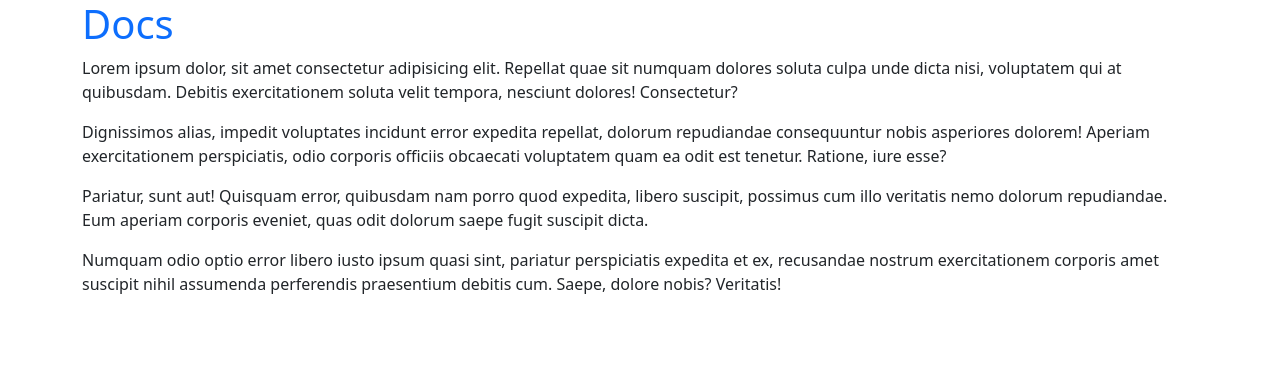
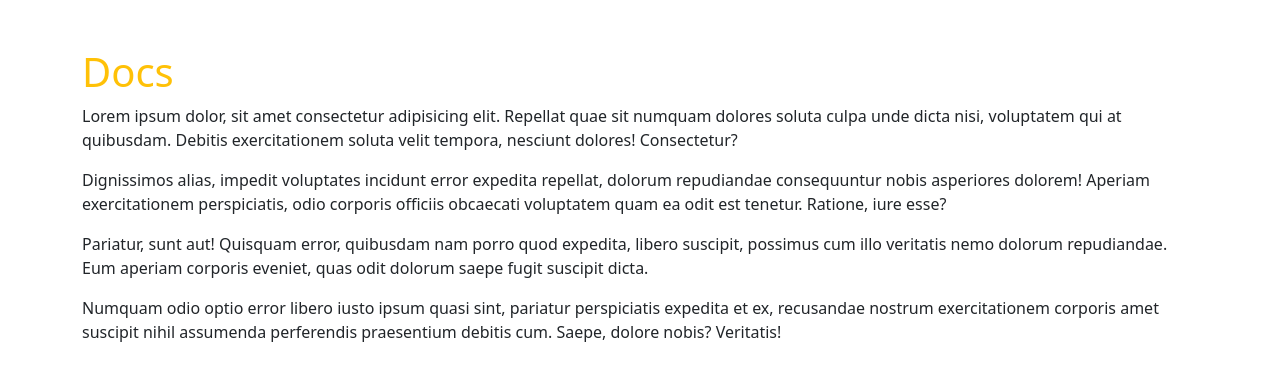
Before and after one commit to planetoftheweb/pub-test, a plain HTML site: page docs/index.html in a window 1280 px wide. Drawn offline with nearby package versions, Linux system fonts and the light colour scheme.

Commit message:
Update index.html

```diff
--- a/docs/index.html
+++ b/docs/index.html
@@ -9,7 +9,7 @@
 </head>
 <body>
     <main class="container">
-        <h1 class="text-primary">Docs</h1>
+        <h1 class="text-warning mt-5">Docs</h1>
         <p>Lorem ipsum dolor, sit amet consectetur adipisicing elit. Repellat quae sit numquam dolores soluta culpa unde dicta nisi, voluptatem qui at quibusdam. Debitis exercitationem soluta velit tempora, nesciunt dolores! Consectetur?</p>
         <p>Dignissimos alias, impedit voluptates incidunt error expedita repellat, dolorum repudiandae consequuntur nobis asperiores dolorem! Aperiam exercitationem perspiciatis, odio corporis officiis obcaecati voluptatem quam ea odit est tenetur. Ratione, iure esse?</p>
         <p>Pariatur, sunt aut! Quisquam error, quibusdam nam porro quod expedita, libero suscipit, possimus cum illo veritatis nemo dolorum repudiandae. Eum aperiam corporis eveniet, quas odit dolorum saepe fugit suscipit dicta.</p>
```
